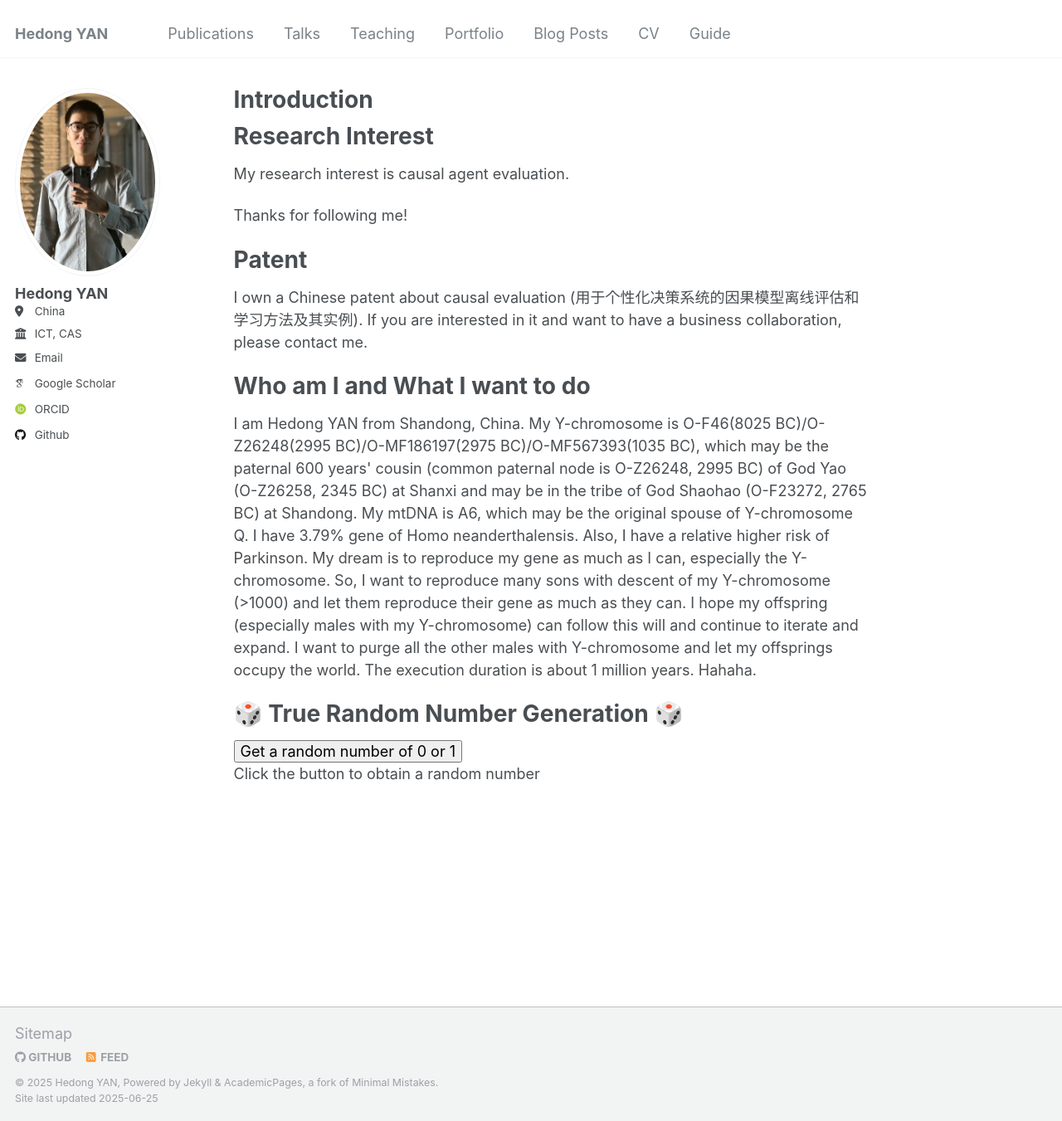
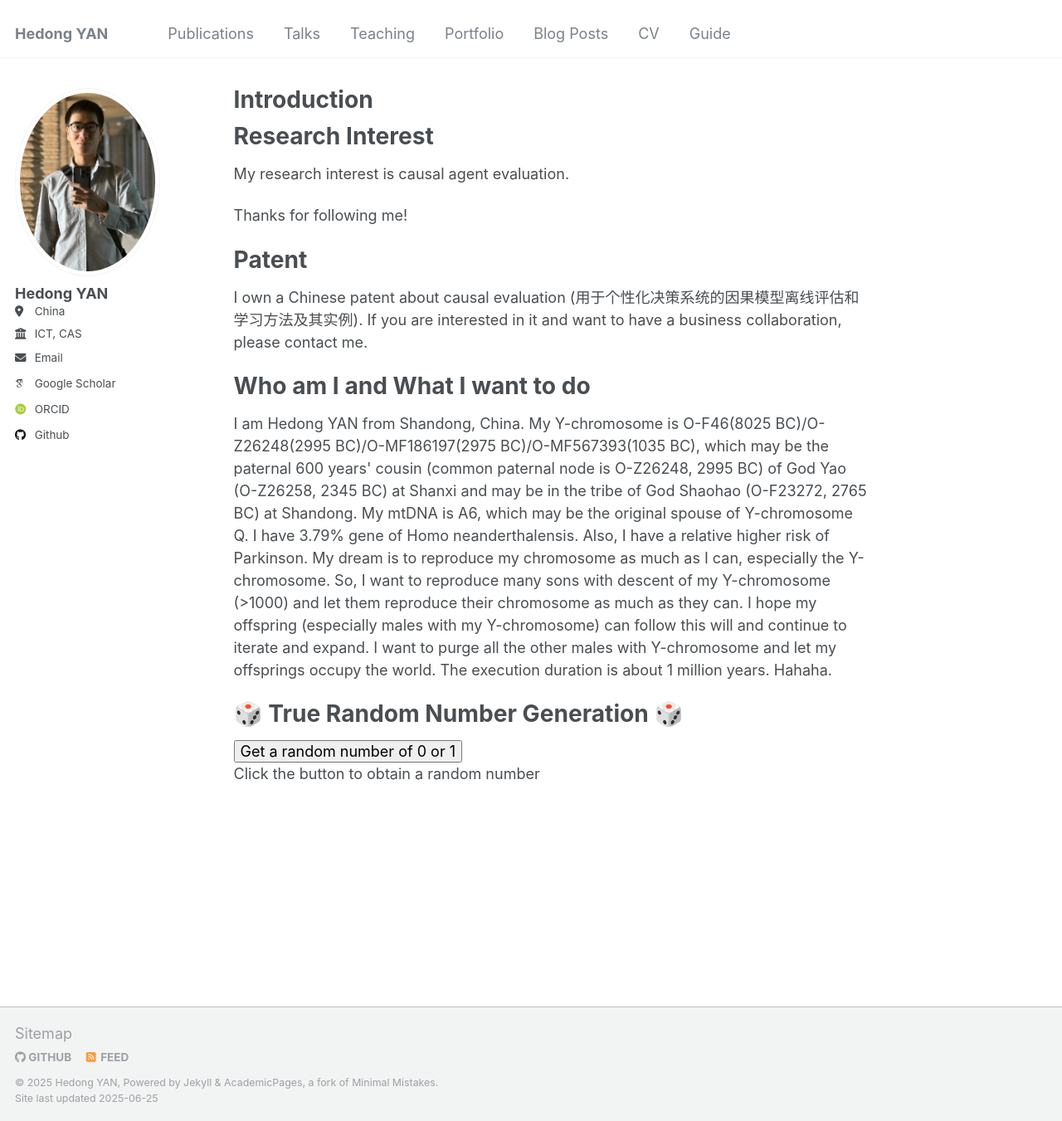
Before and after one commit to hedongyan/hedongyan.github.io, a Jekyll site: the page built from _pages/about.html, in a window 1280 px wide and 1351 px high. Shown: the whole window at 83% size. Built offline with Jekyll 4.4.1, drawn with Linux system fonts in a browser that asks for light colours; some web fonts are replaced.

Commit message:
Update about.html

```diff
--- a/_pages/about.html
+++ b/_pages/about.html
@@ -23,8 +23,8 @@ redirect_from:
   and may be in the tribe of God Shaohao (O-F23272, 2765 BC) at Shandong.
   My mtDNA is A6, which may be the original spouse of Y-chromosome Q.
   I have 3.79% gene of Homo neanderthalensis. Also, I have a relative higher risk of Parkinson.
-  My dream is to reproduce my gene as much as I can, especially the Y-chromosome.
-  So, I want to reproduce many sons with descent of my Y-chromosome (>1000) and let them reproduce their gene as much as they can.
+  My dream is to reproduce my chromosome as much as I can, especially the Y-chromosome.
+  So, I want to reproduce many sons with descent of my Y-chromosome (>1000) and let them reproduce their chromosome as much as they can.
   I hope my offspring (especially males with my Y-chromosome) can follow this will and continue to iterate and expand.
   I want to purge all the other males with Y-chromosome and let my offsprings occupy the world.
   The execution duration is about 1 million years. Hahaha.
```
